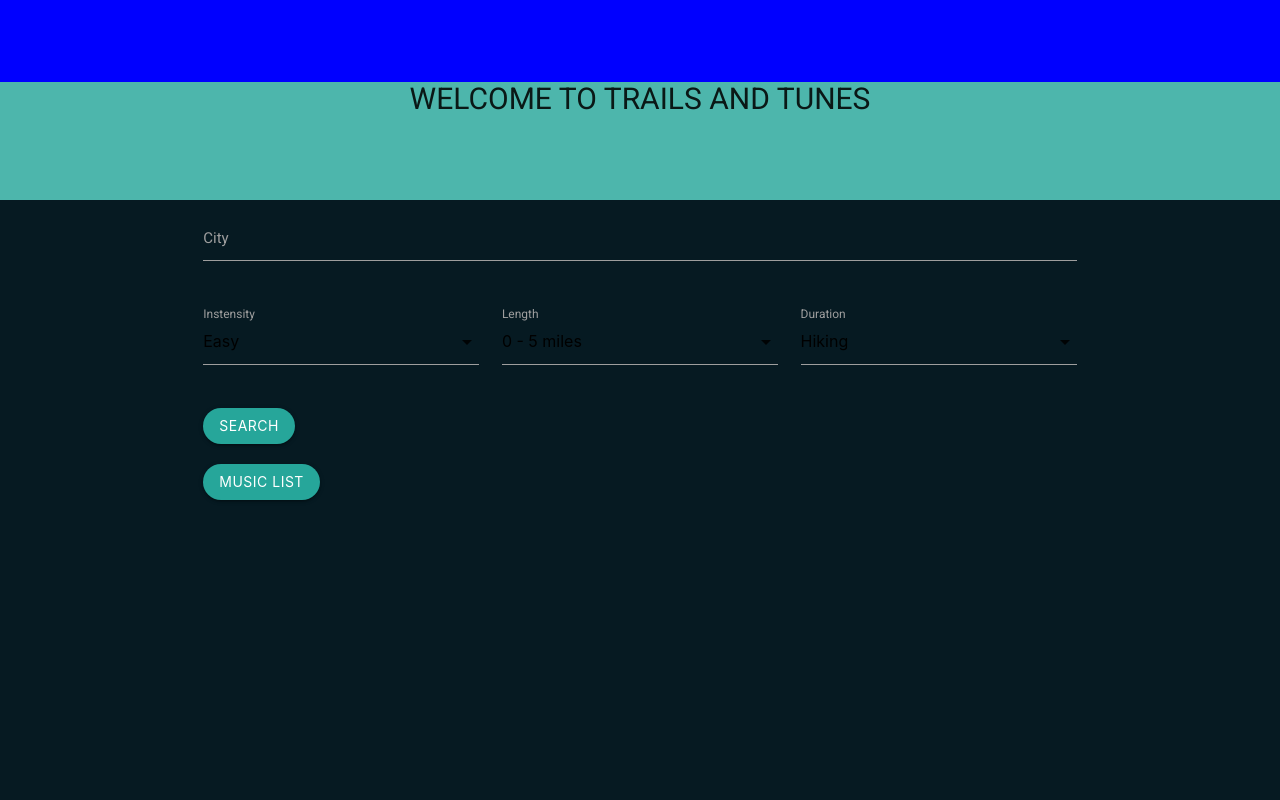
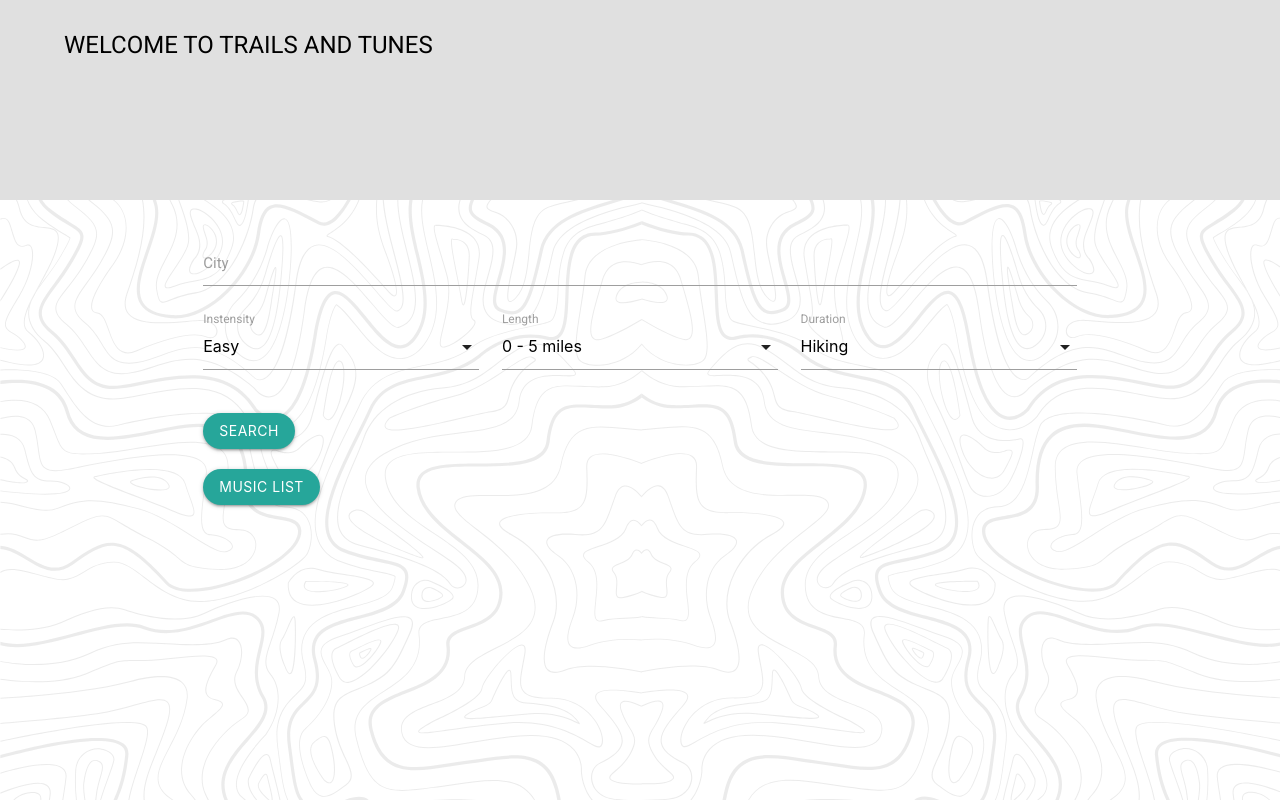
Before and after one commit to danalittleskier/ProjectOne, a website: page index.html in a window 1280 px wide. Drawn offline with nearby package versions, Linux system fonts and the light colour scheme.

Commit message:
added background image

```diff
--- a/assets/css/style.css
+++ b/assets/css/style.css
@@ -3,52 +3,41 @@
     font-family: 'Roboto', sans-serif;
 
 }
+
+html {
+    background-image: url(images/Topo2.svg);
+    background-size: cover;
+    background-size: cover;
+    background-size: cover;
+    background-size: cover;
+}
+
+.backgroud{
+   height: 100%;
+}
+
 .flex{
     display: flex;
 
 }
 
+
+
 #spacer{
     padding-top: 16px;
 }
 
-.header{
+.title{
     height: 200px;
     margin-top: 0;
-    text-align: center;
-    padding-top: 40px;
-    position: fixed;
-    top: 0;
-    left: 0;
-    width: 100%;
-    z-index: 1000;
-    overflow: hidden;
-    -webkit-transition: height 0.3s;
-    -moz-transition: height 0.3s;
-    transition: height 0.3s;
-    text-align:center;
-    line-height:160px;
-    background-color: blue;
-
-}
-.header h1
-{
-    font-size:30px;
-    height: 200px;
-    font-weight:normal;
-    -webkit-transition: all 0.3s;
-    -moz-transition: all 0.3s;
-    transition: all 0.3s;
+    text-align: left;
+    padding-top: 32px;
+    padding-left: 64px;
+    font-size: 24px;
+    color:black;
 }
 
-.header.shrink h1
-{
-    font-size:24px;
-    height: 160px;
-    -webkit-transition: all 0.3s;
-    -moz-transition: all 0.3s;
-    transition: all 0.3s;
-}
+
 label{
     margin-left: 0;
 }
@@ -57,9 +46,9 @@ button{
     border-radius: 24px !important;
 }
 
-body{
-    background-color: rgb(6, 26, 34);
-}
+/* body{
+
+} */
 
 
 .carousel{
@@ -109,7 +98,14 @@ h6{
    top:70%;
 }
 
-.container{
-    position: relative;
-    top: 200px;
+ul.dropdown-content.select-dropdown li span {
+    color: black; /* no need for !important :) */
 }
+
+.select-dropdown li span {
+    color: rgb(6, 26, 34); /* no need for !important :) */
+}
+
+.select-dropdown{
+    color: black;
+}
--- a/assets/javascript/spotify.js
+++ b/assets/javascript/spotify.js
@@ -114,15 +114,15 @@ $("#music-list").on("click", function (event) {
                 fullWidth: true,
                 indicators: true,
                 dist: 0,
-                // padding: 0,
-                // duration: 150,
+                padding: 0,
+                duration: 150,
               });
 
-              // autoplay()
-              // function autoplay() {
-              //   $('.carousel').carousel('next');
-              //   setTimeout(autoplay, 8000);
-              //   }
+              autoplay()
+              function autoplay() {
+                $('.carousel').carousel('next');
+                setTimeout(autoplay, 8000);
+                }
             })
         }
     });
--- a/index.html
+++ b/index.html
@@ -1,5 +1,5 @@
 <!DOCTYPE html>
-<html lang="en">
+<html lang="en"  style="background-image: url(assets/images/Topo2.svg);">
 
 
 <head>
@@ -26,32 +26,23 @@
 </head>
 
 <body>
-
+<div class="background" >
   <div class= "header">
-    <h1 class="title center-align teal lighten-2">WELCOME TO TRAILS AND TUNES</h1>
+    <h1 class="title left-align grey lighten-2">WELCOME TO TRAILS AND TUNES</h1>
 
   </div>
 
   <div class="container">
-    <!-- <h6>Intensity</h6> -->
-    <!-- Dropdown Trigger -->
-    <!-- <a class='dropdown-trigger btn' href='#' data-target='dropdown1'>Drop Me!</a> -->
-    <!-- Dropdown Structure -->
-    <!-- <ul id='dropdown1' class='dropdown-content'>
-      <li><a href="#!">one</a></li>
-      <li><a href="#!">two</a></li>
-      <li><a href="#!">two</a></li>
-    </ul> -->
 
     <div class="row">
-      <div class="input-field col s12">
-        <input id="city" type="text" class="validate">
+      <div class="input-field col s12 ">
+        <input id="city" type="text" class="validate black-text">
         <label for="city">City</label>
       </div>
-    </div>
 
-    <div class="row">
-      <div class="input-field col s6 m4">
+
+
+      <div class="input-field col s6 m4 black-text">
         <select id="intensity">
           <option value="" disabled selected>Choose the intensity</option>
           <option selected="selected" value="green">Easy</option>
@@ -71,7 +62,7 @@
         </select>
         <label>Length</label>
       </div>
-      <div class="input-field col s6 m4">
+      <div class="input-field col s6 m4 icon-blue">
         <select id="playlist-type">
           <option value="" disabled selected>Choose the playlist type</option>
           <option selected="selected" value="1">Hiking</option>
@@ -117,11 +108,12 @@
   <div class="container" >
       <div id="height" class="carousel carousel-slider center">
           <div class="carousel-fixed-item center">
-              <a href="Siguiente" class=" moveNextCarousel middle-indicator-text waves-effect waves-light content-indicator"><i class="material-icons right middle-indicator-text">chevron_right</i></a>
             <!-- <a class="btn waves-effect white grey-text darken-text-2">Open In Spotify</a> -->
           </div>
       </div>
   </div>
+
+</div>
 
 
 
```
Also changed, not shown: assets/images/Topo.svg (added), assets/images/Topo2.svg (added), assets/javascript/materialize.js (line endings or trailing spaces), contour.svg (added).
